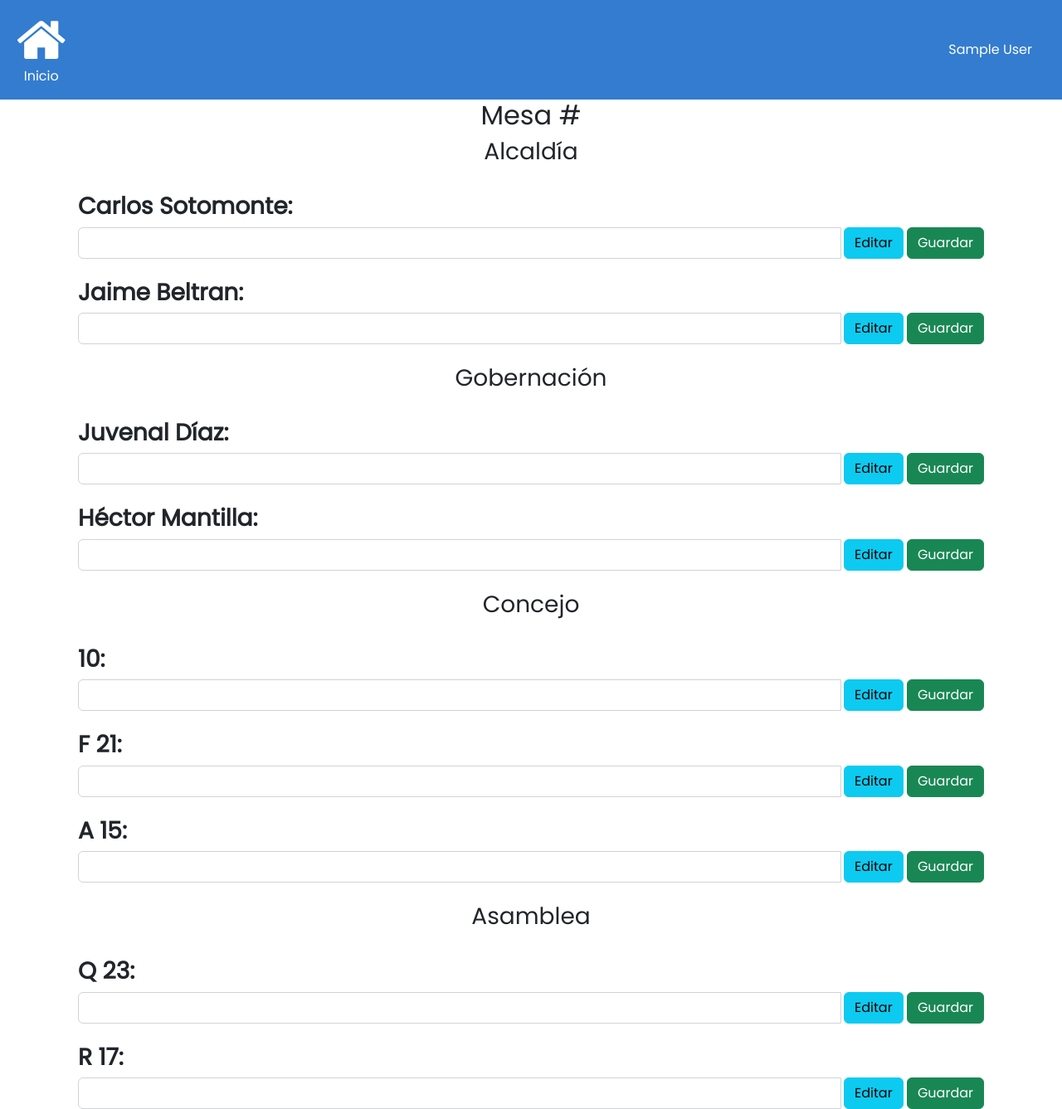
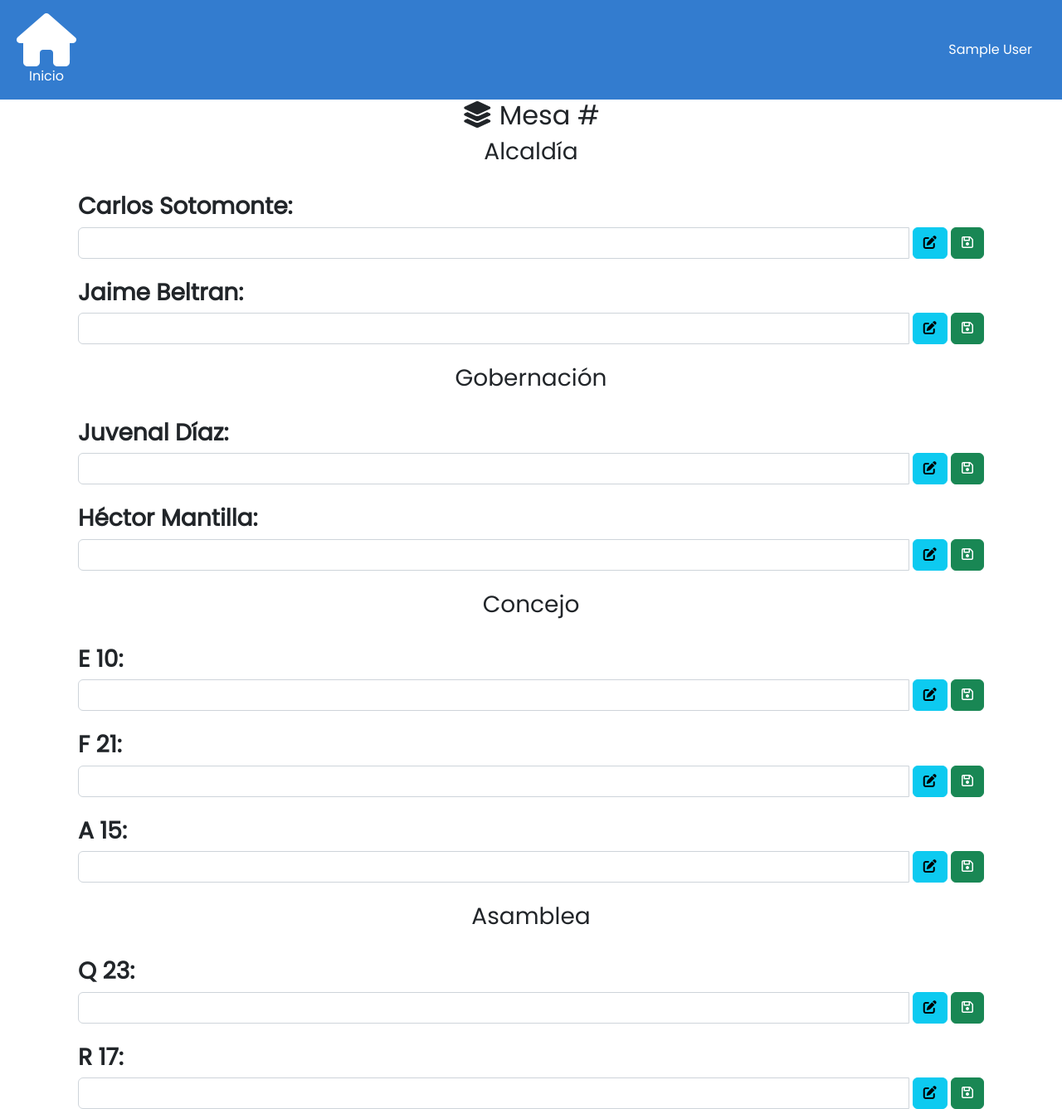
Before and after one commit to sooydigital/dia_electoral, a Django app: page /mesa/1 in a window 1280 px wide. Shown: the whole page at 83% size. Run offline with Django 4.2, Linux system fonts and the light colour scheme; the visitor is signed in with stand-in values (Sample User, id 1); some libraries are stand-ins or nearby versions.

Commit message:
save progress

```diff
--- a/myapp/templates/base.html
+++ b/myapp/templates/base.html
@@ -7,11 +7,12 @@
 
     <link href="https://cdn.jsdelivr.net/npm/bootstrap@5.2.3/dist/css/bootstrap.min.css" rel="stylesheet">
     <script src="https://cdn.jsdelivr.net/npm/bootstrap@5.2.3/dist/js/bootstrap.bundle.min.js"></script>
-    <link rel="stylesheet" href="https://cdnjs.cloudflare.com/ajax/libs/font-awesome/4.7.0/css/font-awesome.min.css">
+    <script src="https://kit.fontawesome.com/b0a7deb8a2.js" crossorigin="anonymous"></script>
     <link rel="stylesheet" href="{% static 'css/style.css' %}">
 
   <script src="https://cdn.jsdelivr.net/npm/jquery@3.6.1/dist/jquery.slim.min.js"></script>
   <script src="https://cdn.jsdelivr.net/npm/popper.js@1.16.1/dist/umd/popper.min.js"></script>
+
 
 {% block headcontent %}
 {% endblock %}
@@ -23,7 +24,6 @@
 <body>
 
 <div class="container">
-
 {% if messages %}
     {% for message in messages %}
         <div
--- a/myapp/templates/dashboard.html
+++ b/myapp/templates/dashboard.html
@@ -11,6 +11,7 @@
                     <a class="text-decoration-none"
                         href="{% url 'app:mesa' id=1 %}">
                         <div class="card-body text-center  card_comuna">
+                            <i class="fa-solid fa-layer-group"></i>
                            Mesa {{ comuna }}
                         </div>
                     </a>
--- a/myapp/templates/mesa.html
+++ b/myapp/templates/mesa.html
@@ -2,7 +2,10 @@
 {% load static %} {% load permissions_tags %}
 {% block content %}
 <div class="container">
-    <div class="h2 text-center">Mesa #</div>
+    <div class="h2 text-center">
+        <i class="fa-solid fa-layer-group"></i>
+            Mesa #
+        </div>
 
     <!-- El formulario con Bootstrap -->
     <form id="miFormulario">
@@ -20,8 +23,8 @@
                         <input type="number" class="form-control">
                         &nbsp;
                         <span class="input-group-btn">
-                            <button type="button" class="btn btn-info">Editar</button>
-                            <button type="button" class="btn btn-success">Guardar</button>
+                            <button type="button" class="btn btn-info"><i class="fa-solid fa-pen-to-square"></i></button>
+                            <button type="button" class="btn btn-success"><i class="fa-regular fa-floppy-disk"></i></button>
                         </span>
                     </div>
                 </div>
@@ -32,8 +35,8 @@
                         <input type="number" class="form-control">
                         &nbsp;
                         <span class="input-group-btn">
-                            <button type="button" class="btn btn-info">Editar</button>
-                            <button type="button" class="btn btn-success">Guardar</button>
+                            <button type="button" class="btn btn-info"><i class="fa-solid fa-pen-to-square"></i></button>
+                            <button type="button" class="btn btn-success"><i class="fa-regular fa-floppy-disk"></i></button>
                         </span>
                     </div>
                 </div>
@@ -54,8 +57,8 @@
                         <input type="number" class="form-control">
                         &nbsp;
                         <span class="input-group-btn">
-                            <button type="button" class="btn btn-info">Editar</button>
-                            <button type="button" class="btn btn-success">Guardar</button>
+                            <button type="button" class="btn btn-info"><i class="fa-solid fa-pen-to-square"></i></button>
+                            <button type="button" class="btn btn-success"><i class="fa-regular fa-floppy-disk"></i></button>
                         </span>
                     </div>
                 </div>
@@ -66,8 +69,8 @@
                         <input type="number" class="form-control">
                         &nbsp;
                         <span class="input-group-btn">
-                            <button type="button" class="btn btn-info">Editar</button>
-                            <button type="button" class="btn btn-success">Guardar</button>
+                            <button type="button" class="btn btn-info"><i class="fa-solid fa-pen-to-square"></i></button>
+                            <button type="button" class="btn btn-success"><i class="fa-regular fa-floppy-disk"></i></button>
                         </span>
                     </div>
                 </div>
@@ -84,13 +87,13 @@
                 <!-- Campo 1 -->
                 <div class=" form-group">
                     <br>
-                    <label class="h3 font-weight-bold" for="campo1"><strong> 10: </strong></label>
+                    <label class="h3 font-weight-bold" for="campo1"><strong>E 10: </strong></label>
                     <div class="input-group">
                         <input type="number" class="form-control">
                         &nbsp;
                         <span class="input-group-btn">
-                            <button type="button" class="btn btn-info">Editar</button>
-                            <button type="button" class="btn btn-success">Guardar</button>
+                            <button type="button" class="btn btn-info"><i class="fa-solid fa-pen-to-square"></i></button>
+                            <button type="button" class="btn btn-success"><i class="fa-regular fa-floppy-disk"></i></button>
                         </span>
                     </div>
                 </div>
@@ -101,8 +104,8 @@
                         <input type="number" class="form-control">
                         &nbsp;
                         <span class="input-group-btn">
-                            <button type="button" class="btn btn-info">Editar</button>
-                            <button type="button" class="btn btn-success">Guardar</button>
+                            <button type="button" class="btn btn-info"><i class="fa-solid fa-pen-to-square"></i></button>
+                            <button type="button" class="btn btn-success"><i class="fa-regular fa-floppy-disk"></i></button>
                         </span>
                     </div>
                 </div>
@@ -113,8 +116,8 @@
                         <input type="number" class="form-control">
                         &nbsp;
                         <span class="input-group-btn">
-                            <button type="button" class="btn btn-info">Editar</button>
-                            <button type="button" class="btn btn-success">Guardar</button>
+                            <button type="button" class="btn btn-info"><i class="fa-solid fa-pen-to-square"></i></button>
+                            <button type="button" class="btn btn-success"><i class="fa-regular fa-floppy-disk"></i></button>
                         </span>
                     </div>
                 </div>
@@ -136,8 +139,8 @@
                         <input type="number" class="form-control">
                         &nbsp;
                         <span class="input-group-btn">
-                            <button type="button" class="btn btn-info">Editar</button>
-                            <button type="button" class="btn btn-success">Guardar</button>
+                            <button type="button" class="btn btn-info"><i class="fa-solid fa-pen-to-square"></i></button>
+                            <button type="button" class="btn btn-success"><i class="fa-regular fa-floppy-disk"></i></button>
                         </span>
                     </div>
                 </div>
@@ -148,8 +151,8 @@
                         <input type="number" class="form-control">
                         &nbsp;
                         <span class="input-group-btn">
-                            <button type="button" class="btn btn-info">Editar</button>
-                            <button type="button" class="btn btn-success">Guardar</button>
+                            <button type="button" class="btn btn-info"><i class="fa-solid fa-pen-to-square"></i></button>
+                            <button type="button" class="btn btn-success"><i class="fa-regular fa-floppy-disk"></i></button>
                         </span>
                     </div>
                 </div>
```
